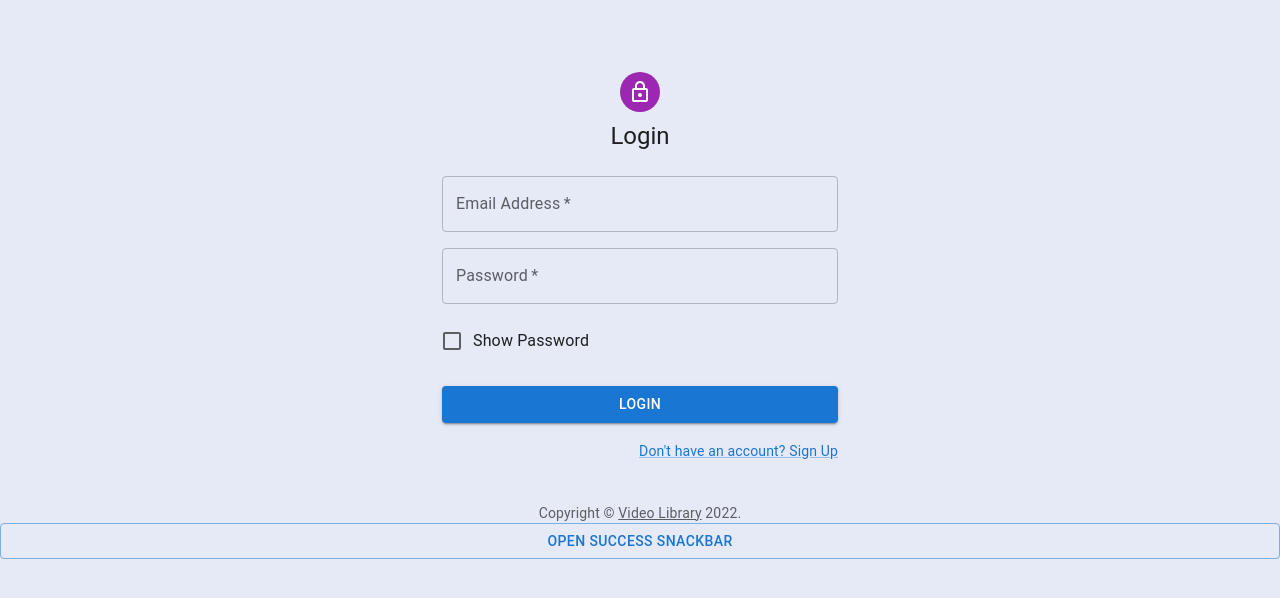
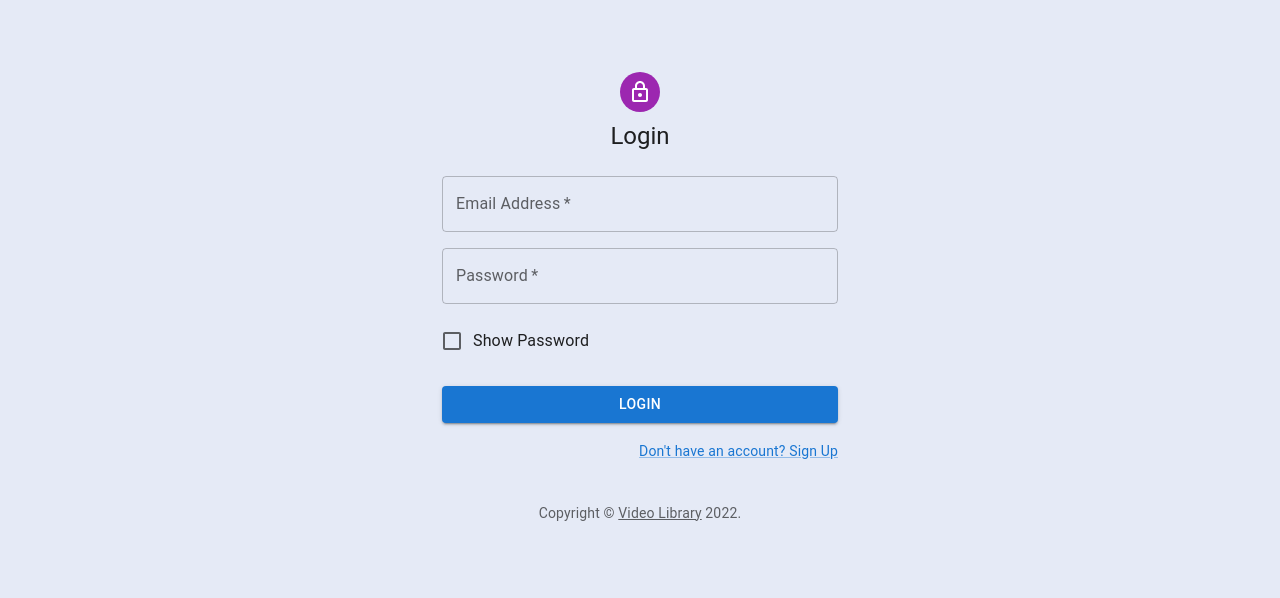
Before and after one commit to ardourApeX/video-library-frontend, a React (Create React App) app: page /login in a window 1280 px wide. Shown: the top 598 px of the page. Built offline with nearby package versions, Linux system fonts and the light colour scheme.

Commit message:
Refactor : Changed state and dispatch name

```diff
--- a/src/components/MUI/Snackbar/Snackbar.tsx
+++ b/src/components/MUI/Snackbar/Snackbar.tsx
@@ -15,20 +15,20 @@ export default function CustomizedSnackbars() {
 	const { snackbarState, snackbarDispatch } = useSnackbar();
 	return (
 		<Stack spacing={2} sx={{ width: "100%" }}>
-			<Button
+			{/* <Button
 				variant="outlined"
 				onClick={() =>
 					snackbarDispatch({
 						type: "OPEN",
 						payload: {
 							message: "This is a success message!",
-							severity: "success",
+							severity: "error",
 						},
 					})
 				}
 			>
 				Open success snackbar
-			</Button>
+			</Button> */}
 			<Snackbar
 				open={snackbarState.open}
 				autoHideDuration={snackbarState.duration}
```
